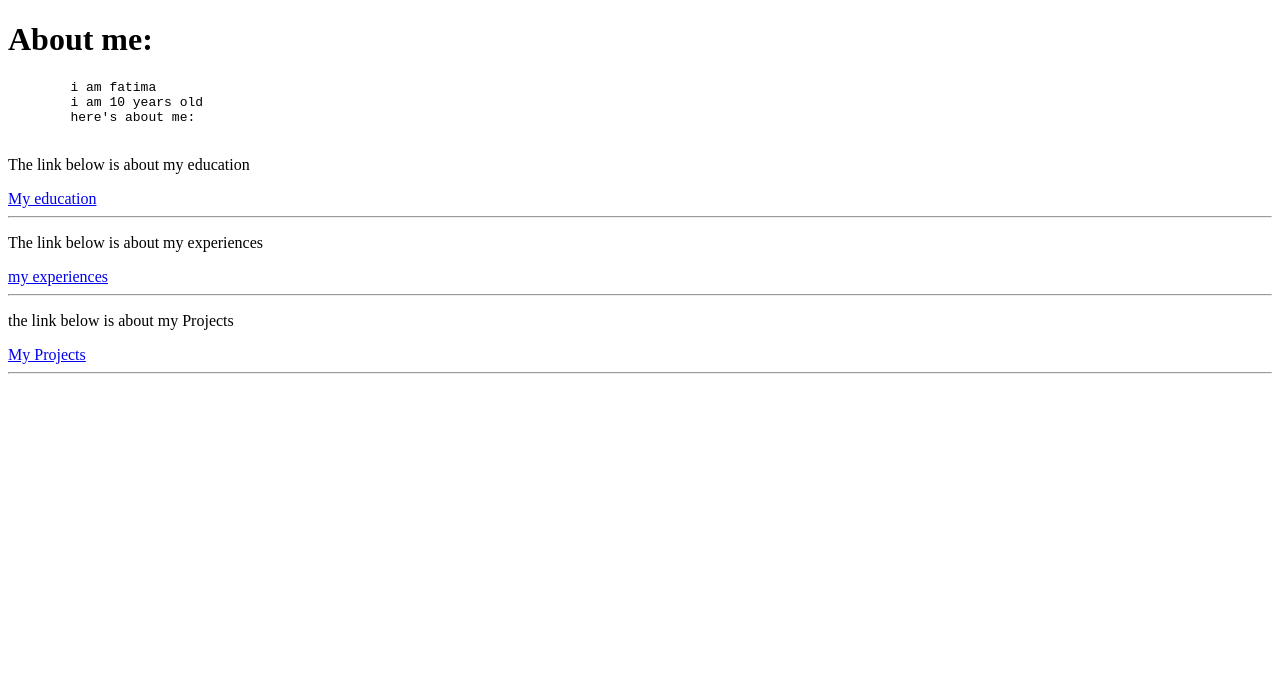
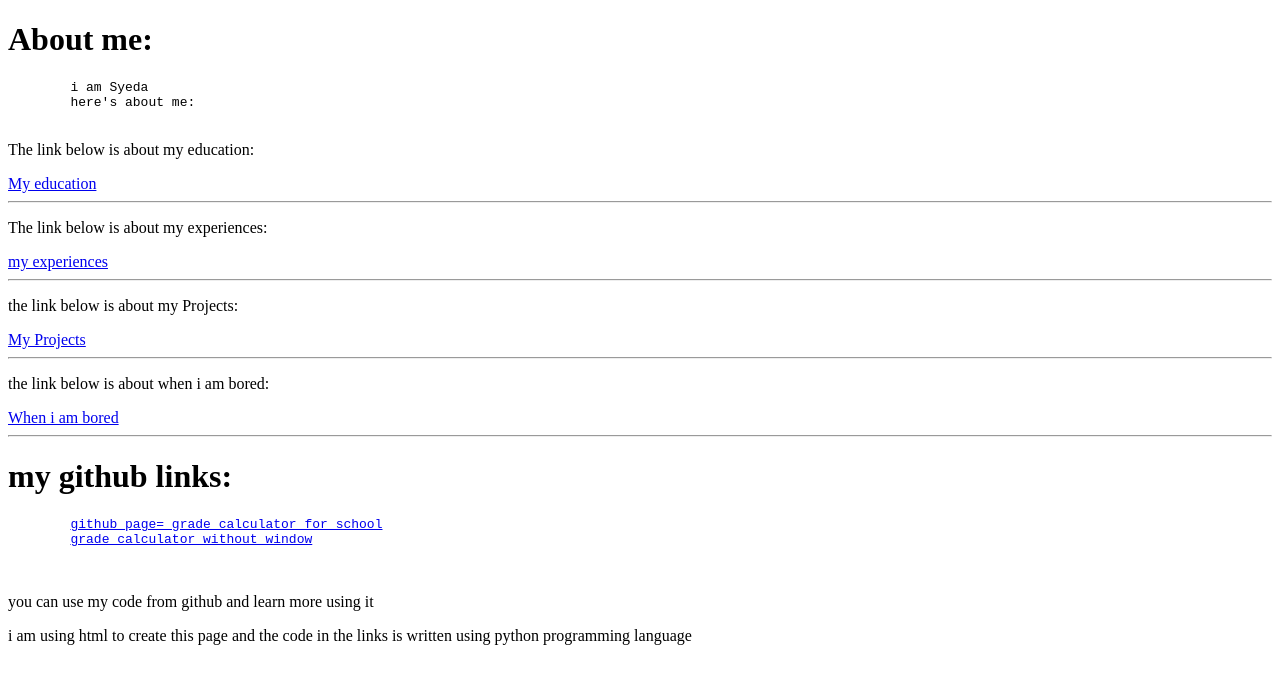
Before and after one commit to sfatimaraza135-web/HTML-practice1, a plain HTML site: page index.html in a window 1280 px wide. Drawn offline with Linux system fonts and the light colour scheme.

Commit message:
added github links on my portfolio

```diff
--- a/index.html
+++ b/index.html
@@ -6,23 +6,39 @@
     <title>Document</title>
 </head>
 <body>
-    <h1>About me:</h1>
+    <header><h1>About me:</h1>
     <pre>
-        i am fatima
-        i am 10 years old
+        i am Syeda
         here's about me:
-    </pre>
-    <p>The link below is about my education</p>
+    </pre> </header>
+
+    <main>
+    <p>The link below is about my education:</p>
     <a href="/education.html">My education</a>
     <hr>
 
-    <p>The link below is about my experiences</p>
+    <p>The link below is about my experiences:</p>
     <a href="/Experience.html">my experiences</a>
     <hr>
 
-    <p>the link below is about my Projects</p>
+    <p>the link below is about my Projects:</p>
     <a href="/Projects.html">My Projects</a>
     <hr>
+    <p>the link below is about when i am bored:</p>
+    <a href="/boring_time.html">When i am bored</a>
 
+
+    <hr>
+    <h1>my github links:</h1>
+    <pre>
+        <a href="https://github.com/sfatimaraza135-web/Practice-1/blob/main/Practice1.py">github_page= grade calculator for school</a>
+        <a href="https://github.com/sfatimaraza135-web/Github-learning/blob/main/Practice1.py">grade calculator without window</a>
+        <a href=""></a>
+    </pre></main>
+
+    <footer>
+        <p>you can use my code from github and learn more using it</p>
+        <p>i am using html to create this page and the code in the links is written using python programming language</p>
+    </footer>
 </body>
 </html>
```
Also changed, not shown: Experience.html (+1 -3 lines), Projects.html (+1 -1 lines), boring_time.html (added, +19 -0 lines), education.html (+0 -1 lines).
